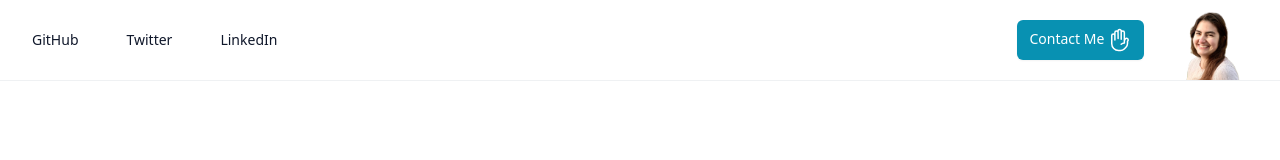
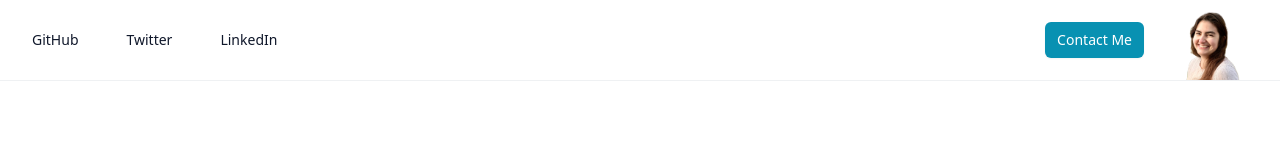
Before and after one commit to cguliuzza/tina-dev-site, a Next.js app: page / in a window 1280 px wide. Shown: the top 160 px of the page. Built offline with nearby package versions, Linux system fonts and the light colour scheme; a web font is replaced by a local one.

Commit message:
hide wave from mobile screens, fix html tags

```diff
--- a/components/About.tsx
+++ b/components/About.tsx
@@ -13,12 +13,12 @@ export default function About() {
             alt="Christina Guliuzza portrait"
           />
           <div className="text-left flex flex-col justify-center">
-            <h2 className="text-3xl font-light tracking-normal">
+            <span className="text-3xl font-light tracking-normal">
               Christina Guliuzza
+            </span>
+            <h2 className="text-3xl font-bold tracking-tight text-slate-900 sm:text-6xl">
+              About Me
             </h2>
-            <h1 className="text-3xl font-bold tracking-tight text-slate-900 sm:text-6xl">
-              About Me
-            </h1>
             <p className="mt-6 font-light text-base leading-8 text-slate-600">
               Hey, I'm Christina. Most folks know me as{' '}
               <span className="font-semibold">Tina</span>.
--- a/styles/global.css
+++ b/styles/global.css
@@ -11,13 +11,19 @@ html {
 * {
   box-sizing: border-box;
 }
+.wave,
+.wave:hover {
+  display: none;
+  @media only screen and (max-width: 768px) {
+    display: inline-block;
+  }
+}
 
 .group:hover .wave {
   animation-name: wave-animation;
   animation-duration: 2.5s;
   animation-iteration-count: infinite;
   transform-origin: 70% 70%;
-  display: inline-block;
 }
 
 @keyframes wave-animation {
```
Also changed, not shown: 1 other file (tests, documents, lock files or other folders).
